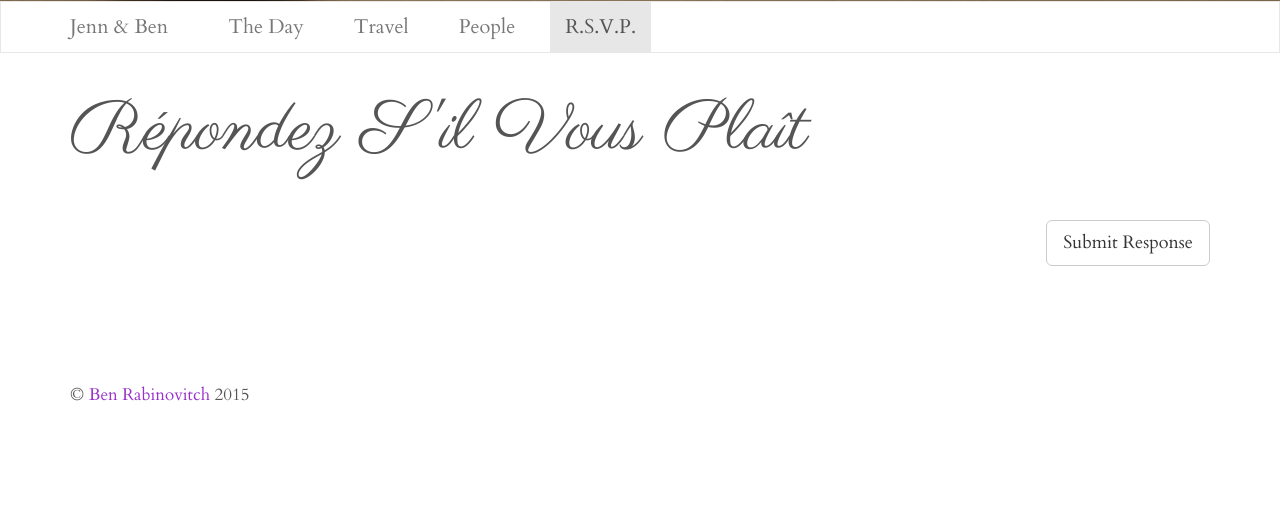
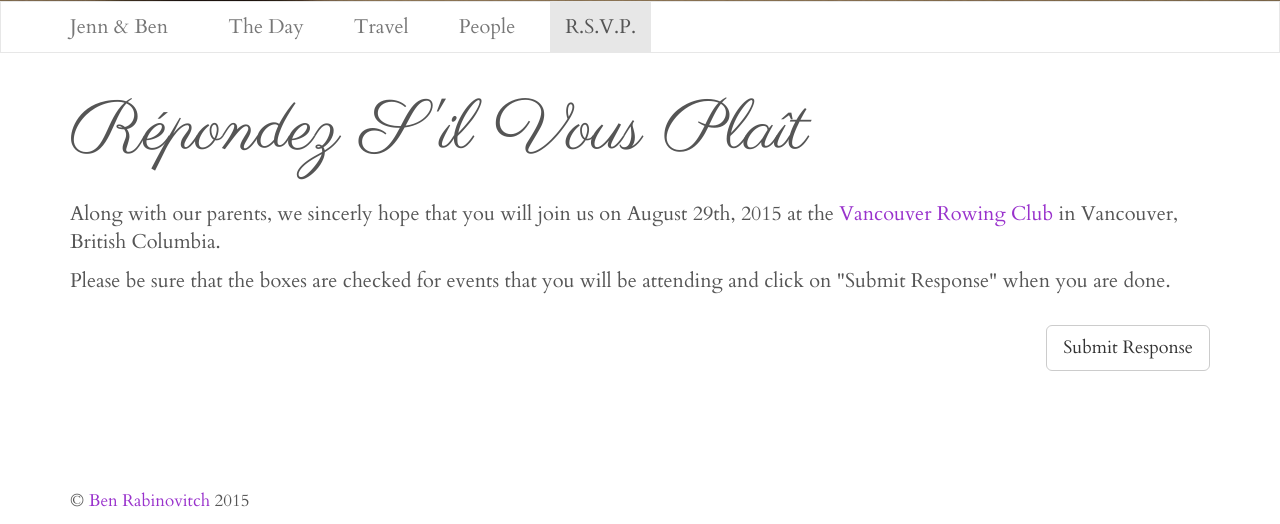
Before and after one commit to brab/wedding, a Django app: page /rsvp/1 in a window 1280 px wide. Shown: the part 523-1047 px from the top of the page. Before the commit the page ends 924 px from the top, so only its background shows below. Run offline with Django 3.2, Linux system fonts and the light colour scheme; data that the repository does not hold is empty; some libraries are stand-ins or nearby versions.

Commit message:
Copy for RSVP screens

```diff
--- a/backend/rsvp/templates/rsvp/detail.html
+++ b/backend/rsvp/templates/rsvp/detail.html
@@ -18,6 +18,14 @@
     <h1>
       R&eacute;pondez S'il Vous Pla&icirc;t
     </h1>
+
+    <p>
+      Along with our parents, we sincerly hope that you will join us on August 29th, 2015 at the <a href="https://www.vancouverrowingclub.ca/" target="_blank">Vancouver Rowing Club</a> in Vancouver, British Columbia.
+    </p>
+    <p>
+      Please be sure that the boxes are checked for events that you will be attending and click on "Submit Response" when you are done.
+    </p>
+
     <form
       class="form-horizontal"
       action="{% url 'rsvp_detail' guest_group.code.lower %}"
--- a/backend/rsvp/templates/rsvp/index.html
+++ b/backend/rsvp/templates/rsvp/index.html
@@ -18,6 +18,16 @@
     <h1>
       R&eacute;pondez S'il Vous Pla&icirc;t
     </h1>
+
+    <p>
+      We are very excited for you to join us on our wedding day! We've been working hard to make it fantastic, but we need our family and friends with us to make it truly memorable.
+    </p>
+    <p>
+      Please enter the word we've included with your invitation into the input below and the site will pull up your information.
+    </p>
+
+    <div class="clearfix">&nbsp;</div>
+
     <form
       class="form-horizontal"
       action="{% url 'rsvp' %}"
@@ -25,14 +35,14 @@
       >
       {% csrf_token %}
       <div class="form-group">
-        <label class="col-sm-4 control-label" for="invite_word">Invite Word</label>
+        <label class="col-sm-4 control-label" for="invite_word"></label>
         <div class="col-sm-5">
           <div class="input-group">
             <input
               class="form-control input-lg"
               id="invite_word"
               name="invite_word"
-              placeholder="Border Collie"
+              placeholder="Invite Word"
               >
             <span class="input-group-btn">
               <button
--- a/backend/static_info/templates/static_info/itinerary.html
+++ b/backend/static_info/templates/static_info/itinerary.html
@@ -19,7 +19,7 @@
       The Day
     </h1>
     <p>
-      We hope that you'll join us at the <a href="https://www.vancouverrowingclub.ca/" target="_blanK">Vancouver Rowing Club</a> in Stanley Park on Saturday August 29th, 2015.
+      We hope that you'll join us at the <a href="https://www.vancouverrowingclub.ca/" target="_blank">Vancouver Rowing Club</a> in Stanley Park on Saturday August 29th, 2015.
     </p>
     <p>
       The afternoon will begin with a patio ceremony overlooking the seawall and harbour toward the evening sun.
```
